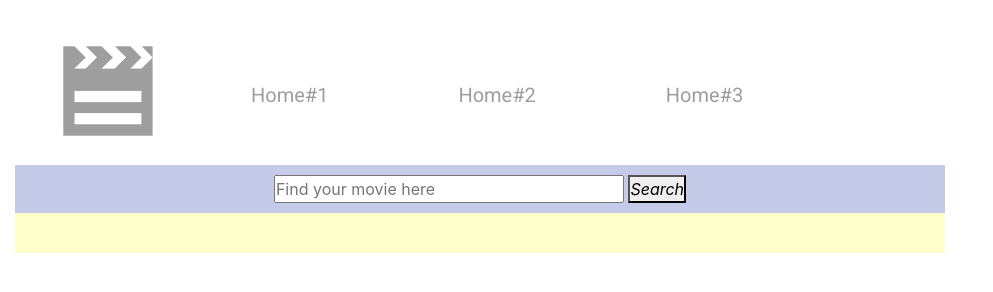
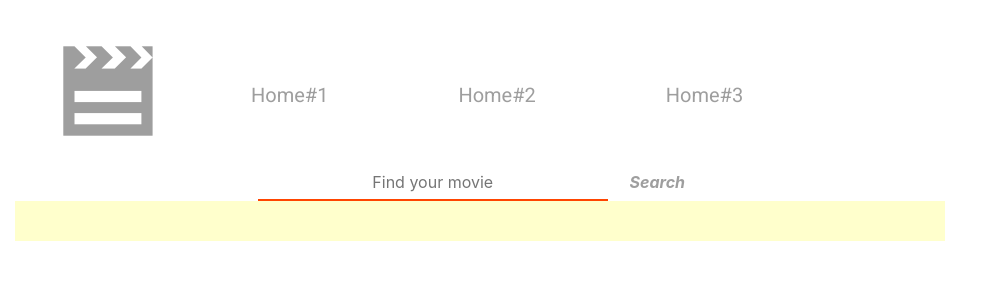
Before and after one commit to konradovsky/MovieSearch, a plain HTML site: page index.html in a window 1280 px wide. Shown: the whole page, without its empty margins (0-993 px from the left). Drawn offline with nearby package versions, Linux system fonts and the light colour scheme.

Commit message:
New SearchBar_BR

```diff
--- a/index.html
+++ b/index.html
@@ -42,7 +42,7 @@
 
   <!-- Search bar-->
      <div class="row-12 search">
-       <input id="SearchBar" type="text" style="width: 350px;" placeholder= "Find your movie here" />
+       <input id="SearchBar" type="text" style="width: 350px;" placeholder="Find your movie"/>
        <button id="SearchButton"><i>Search</i></button>
      </div>
 
--- a/movie.css
+++ b/movie.css
@@ -78,10 +78,41 @@ text-align: center;
   border-radius: 3px;
 }
 
-.search{
-  padding: 10px;
-  background-color: #c5cae9;
+.search
+{
 
+}
+input
+  {
+    text-align: center;
+    background-color: #ffffff;
+    color: #9e9e9e;
+    padding: 5px;
+    border-right-style: none;
+    border-left-style: none;
+    border-top-style: none;
+    border-bottom-color: #ff4500;
+    width: 250px;
+}
+input:hover
+{
+  cursor: pointer;
+
+}
+button
+{
+  font-weight: bold;
+  color: #9e9e9e;
+  width: 90px;
+  padding: 5px;
+  background-color: #ffffff;
+  text-align: center;
+  border: none;
+  border-color: #70401a;
+}
+button:hover
+{
+  cursor: pointer;
 }
 
 .footer{
```
